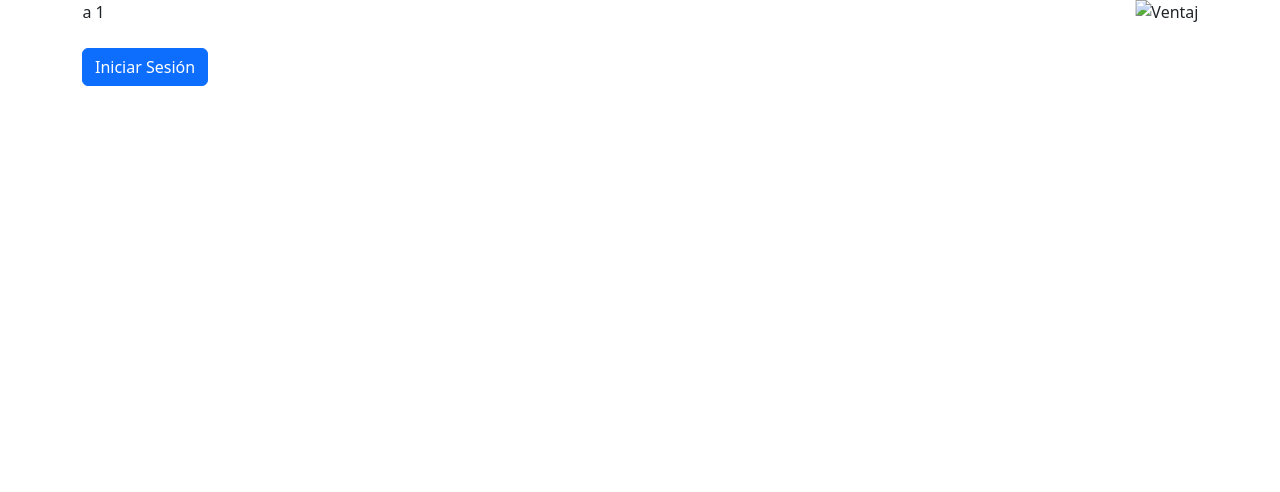
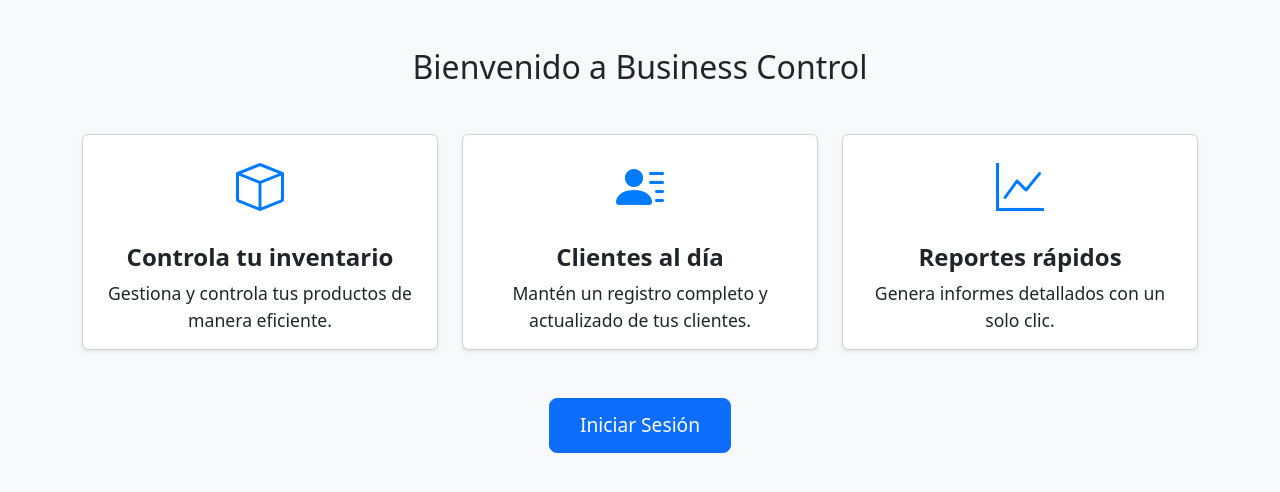
Before and after one commit to cdrav/AppBusinessControl1.0, a website: page index.html in a window 1280 px wide. Drawn offline with nearby package versions, Linux system fonts and the light colour scheme.

Commit message:
cambios en login y index con boostrap

```diff
--- a/index.html
+++ b/index.html
@@ -5,44 +5,78 @@
   <meta name="viewport" content="width=device-width, initial-scale=1.0">
   <title>Business Control</title>
   <link href="https://cdn.jsdelivr.net/npm/bootstrap@5.3.0/dist/css/bootstrap.min.css" rel="stylesheet">
+  <style>
+    body {
+      background-color: #f8f9fa;
+    }
+    .card-icon {
+      font-size: 3rem;
+      color: #007bff;
+      margin-bottom: 20px;
+    }
+    .card-title {
+      font-weight: bold;
+      font-size: 1.5rem;
+    }
+    .card-text {
+      font-size: 1.1rem;
+    }
+    .btn-primary {
+      padding: 12px 30px;
+      font-size: 1.2rem;
+    }
+  </style>
 </head>
 <body>
-  <div class="container">
-    <div id="carouselExample" class="carousel slide" data-bs-ride="carousel">
-      <div class="carousel-inner">
-        <div class="carousel-item active">
-          <img src="ventaja1.jpg" class="d-block w-100" alt="Ventaja 1">
-          <div class="carousel-caption">
-            <h5>Controla tu inventario</h5>
-            <p>Gestión eficiente de productos.</p>
-          </div>
-        </div>
-        <div class="carousel-item">
-          <img src="ventaja2.jpg" class="d-block w-100" alt="Ventaja 2">
-          <div class="carousel-caption">
-            <h5>Clientes al día</h5>
-            <p>Mantén un registro completo de tus clientes.</p>
-          </div>
-        </div>
-        <div class="carousel-item">
-          <img src="ventaja3.jpg" class="d-block w-100" alt="Ventaja 3">
-          <div class="carousel-caption">
-            <h5>Reportes rápidos</h5>
-            <p>Genera informes con un clic.</p>
+  <div class="container py-5">
+    <h2 class="text-center mb-5">Bienvenido a Business Control</h2>
+    <div class="row row-cols-1 row-cols-md-3 g-4">
+      <!-- Tarjeta 1 -->
+      <div class="col">
+        <div class="card text-center shadow-sm">
+          <div class="card-body">
+            <div class="card-icon">
+              <i class="bi bi-box"></i> <!-- Icono de inventario -->
+            </div>
+            <h5 class="card-title">Controla tu inventario</h5>
+            <p class="card-text">Gestiona y controla tus productos de manera eficiente.</p>
           </div>
         </div>
       </div>
-      <a class="carousel-control-prev" href="#carouselExample" role="button" data-bs-slide="prev">
-        <span class="carousel-control-prev-icon" aria-hidden="true"></span>
-        <span class="visually-hidden">Anterior</span>
-      </a>
-      <a class="carousel-control-next" href="#carouselExample" role="button" data-bs-slide="next">
-        <span class="carousel-control-next-icon" aria-hidden="true"></span>
-        <span class="visually-hidden">Siguiente</span>
-      </a>
+      <!-- Tarjeta 2 -->
+      <div class="col">
+        <div class="card text-center shadow-sm">
+          <div class="card-body">
+            <div class="card-icon">
+              <i class="bi bi-person-lines-fill"></i> <!-- Icono de clientes -->
+            </div>
+            <h5 class="card-title">Clientes al día</h5>
+            <p class="card-text">Mantén un registro completo y actualizado de tus clientes.</p>
+          </div>
+        </div>
+      </div>
+      <!-- Tarjeta 3 -->
+      <div class="col">
+        <div class="card text-center shadow-sm">
+          <div class="card-body">
+            <div class="card-icon">
+              <i class="bi bi-graph-up"></i> <!-- Icono de reportes -->
+            </div>
+            <h5 class="card-title">Reportes rápidos</h5>
+            <p class="card-text">Genera informes detallados con un solo clic.</p>
+          </div>
+        </div>
+      </div>
     </div>
-    <a href="login.html" class="btn btn-primary mt-4">Iniciar Sesión</a>
+
+    <!-- Botón para iniciar sesión -->
+    <div class="text-center mt-5">
+      <a href="login.html" class="btn btn-primary btn-lg">Iniciar Sesión</a>
+    </div>
   </div>
+
   <script src="https://cdn.jsdelivr.net/npm/bootstrap@5.3.0/dist/js/bootstrap.bundle.min.js"></script>
+  <!-- Bootstrap Icons -->
+  <link href="https://cdn.jsdelivr.net/npm/bootstrap-icons/font/bootstrap-icons.css" rel="stylesheet">
 </body>
 </html>
```
Also changed, not shown: login.html (+83 -7 lines).
